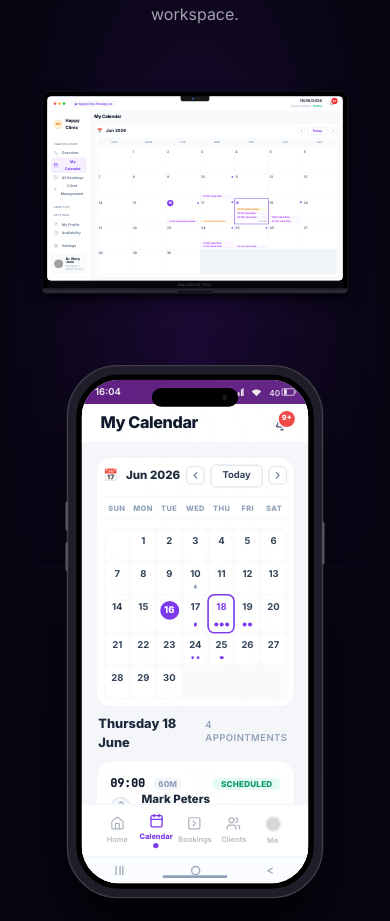
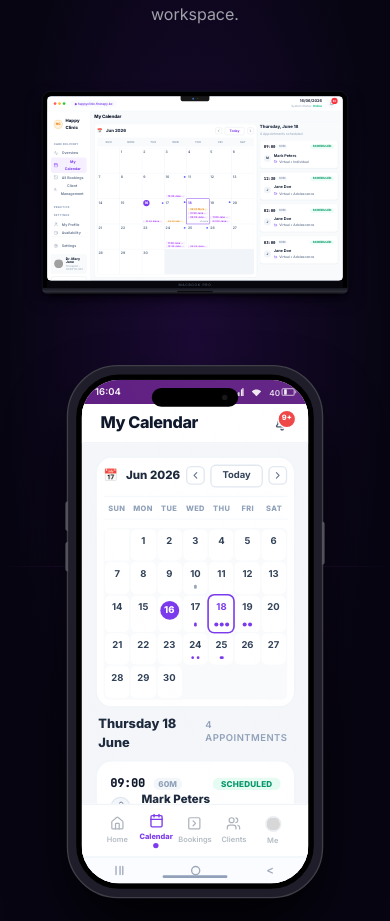
Before and after one commit to WanyekiTech/TheraSquareWebsite_CloudFlare, a React (Vite) app: page / in a window 390 px wide. Shown: the part 6524-7445 px from the top of the page. Built offline with nearby package versions, Linux system fonts and the light colour scheme; grey boxes are pictures that could not be loaded.

Commit message:
fix: un-hide appointments column in laptop mockup

```diff
--- a/src/components/home/HowItLooks.tsx
+++ b/src/components/home/HowItLooks.tsx
@@ -268,7 +268,7 @@ export const HowItLooks = () => {
           <div className="flex-grow grid grid-cols-12 gap-1.5 sm:gap-3.5 mt-1 sm:mt-2 min-h-0 overflow-hidden">
 
             {/* 1. Standard Interactive Calendar Grid Box (reproduced precisely from mockup) */}
-            <div className="col-span-12 sm:col-span-8 bg-white border border-slate-100 rounded-lg p-1.5 sm:p-2.5 flex flex-col min-h-0 shadow-2xs">
+            <div className="col-span-8 bg-white border border-slate-100 rounded-lg p-1.5 sm:p-2.5 flex flex-col min-h-0 shadow-2xs">
 
               {/* Month bar */}
               <div className="flex items-center justify-between border-b border-slate-100 pb-1.5 shrink-0">
@@ -368,7 +368,7 @@ export const HowItLooks = () => {
             </div>
 
             {/* 2. Right schedule column details */}
-            <div className="hidden sm:flex sm:col-span-4 flex-col min-h-0">
+            <div className="flex col-span-4 flex-col min-h-0">
 
               <div className="mb-2 shrink-0">
                 <span className="text-[9.5px] font-black text-slate-800 block">
```
